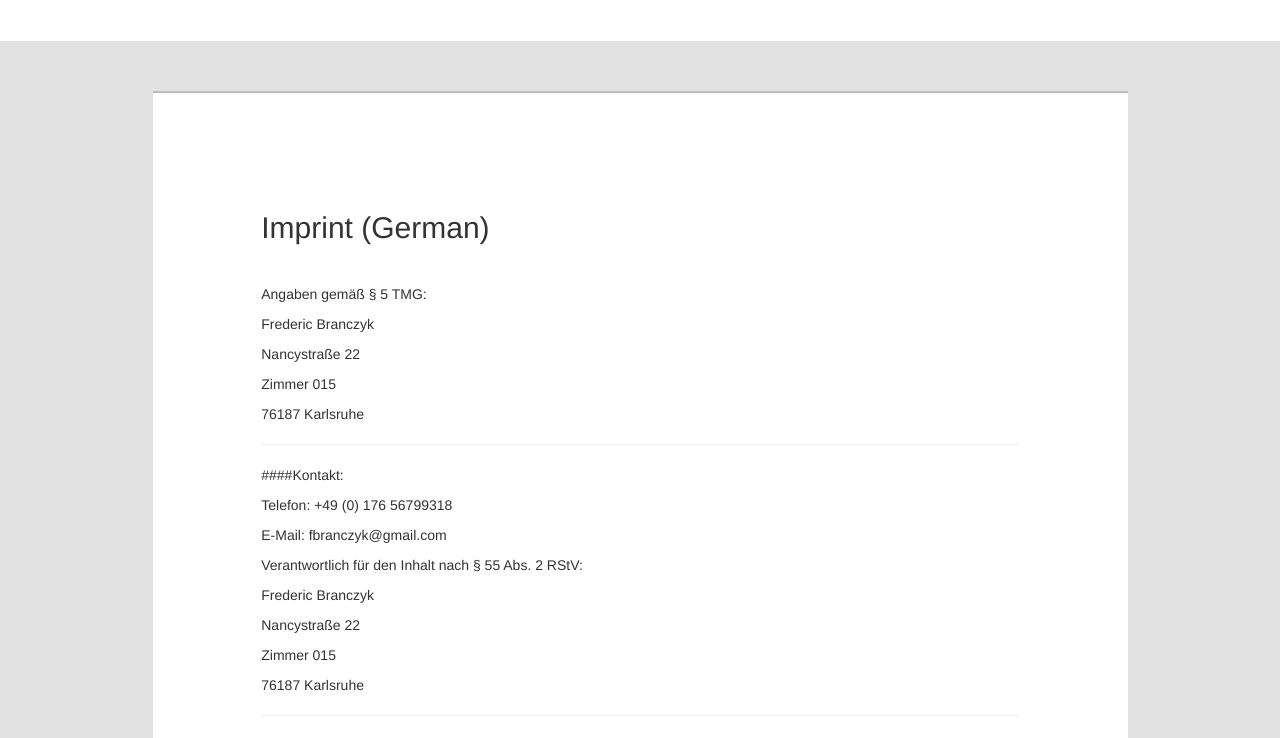
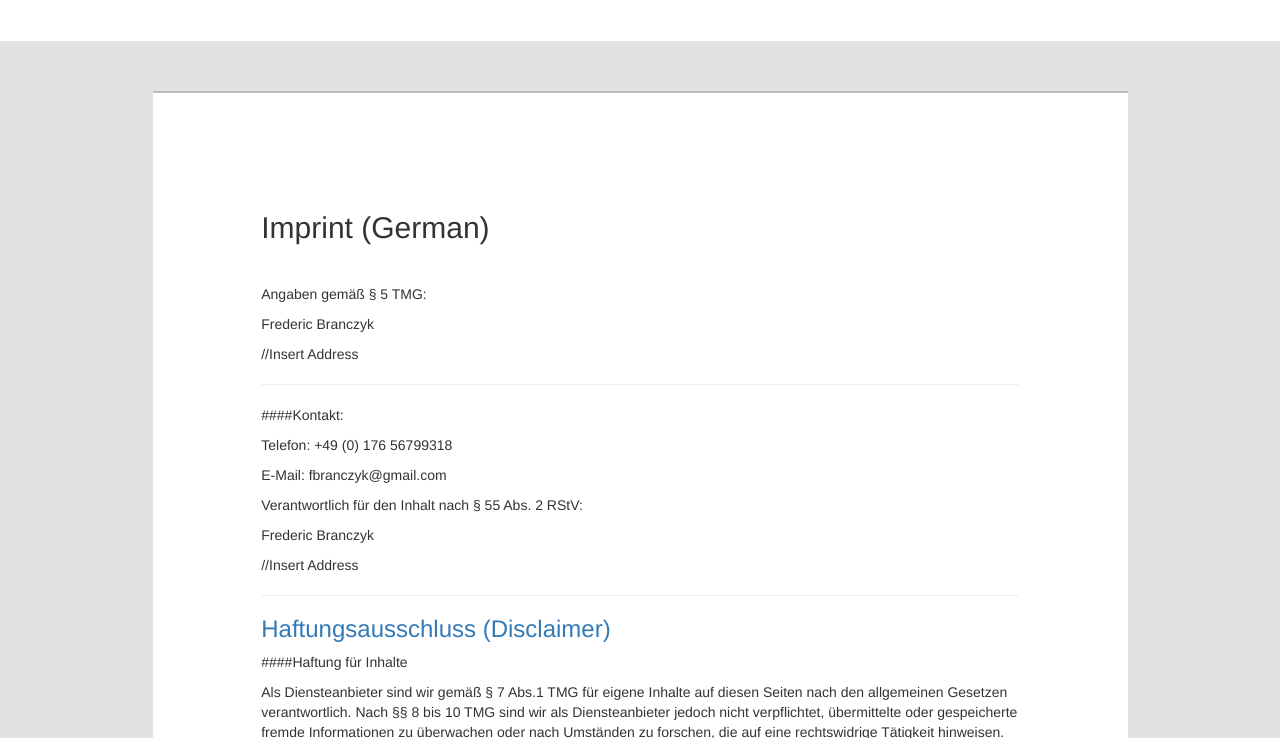
Before and after one commit to flower-pot/blog, a Jekyll site: the page built from imprint/index.md, in a window 1280 px wide and 900 px high, cut to the strip 162-900 px from the top of the window. Built offline with Jekyll 4.4.1, drawn with Linux system fonts in a browser that asks for light colours; nearby versions of some CDN libraries.

Commit message:
Update index.md

```diff
--- a/imprint/index.md
+++ b/imprint/index.md
@@ -7,11 +7,7 @@ Angaben gemäß § 5 TMG:
 
 Frederic Branczyk
 
-Nancystraße 22
-
-Zimmer 015
-
-76187 Karlsruhe
+//Insert Address
 
 ***
 
@@ -25,11 +21,7 @@ Verantwortlich für den Inhalt nach § 55 Abs. 2 RStV:
 
 Frederic Branczyk
 
-Nancystraße 22
-
-Zimmer 015
-
-76187 Karlsruhe
+//Insert Address
 
 ***
 
```
